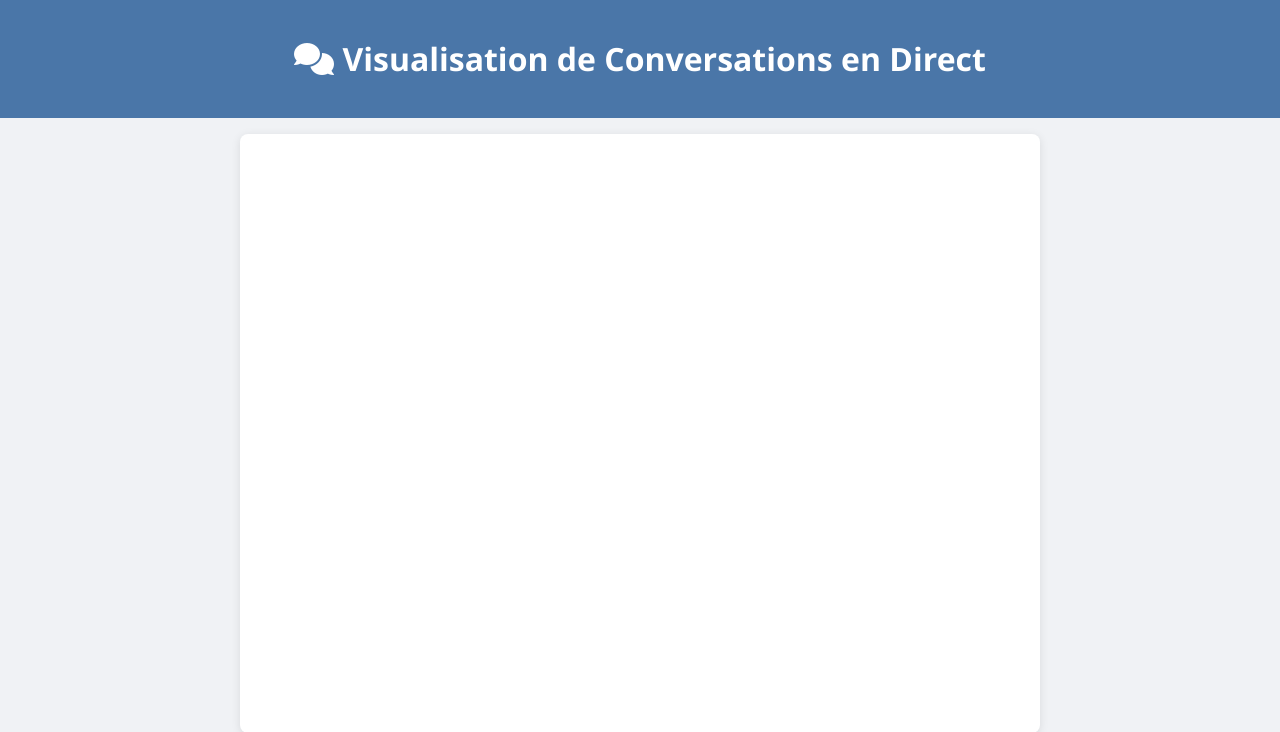
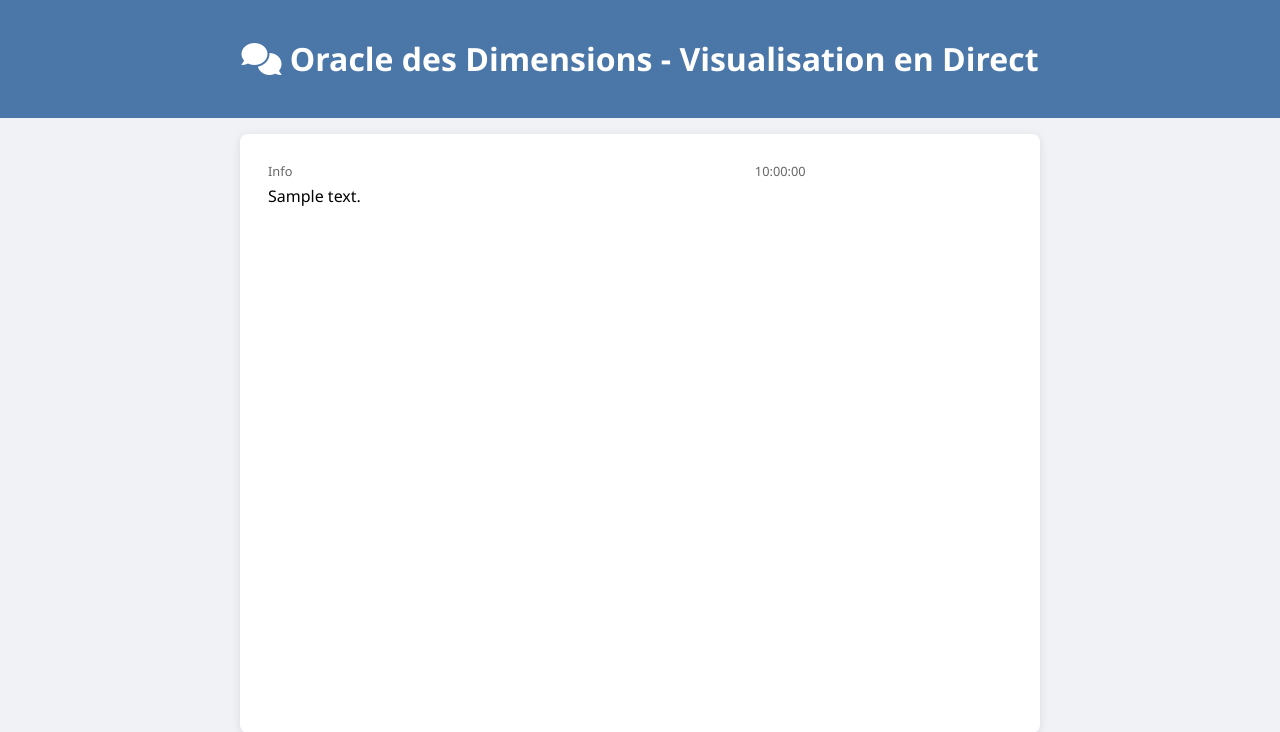
Before and after one commit to CLLC-8/live-conversation-viewer, a Flask app: page / in a window 1280 px wide. Shown: the top 732 px of the page. Run offline with Flask 2, Linux system fonts and the light colour scheme; a database or web service that is not in the repository returns one stand-in record (values such as "Sample title"); some libraries are stand-ins or nearby versions.

Commit message:
Update index.html

```diff
--- a/templates/index.html
+++ b/templates/index.html
@@ -1,10 +1,9 @@
-<!-- templates/index.html -->
 <!DOCTYPE html>
 <html lang="fr">
 <head>
     <meta charset="UTF-8">
     <meta name="viewport" content="width=device-width, initial-scale=1.0">
-    <title>Visualisation de Conversations en Direct</title>
+    <title>Oracle des Dimensions - Visualisation en Direct</title>
     <link href="https://cdnjs.cloudflare.com/ajax/libs/font-awesome/6.0.0-beta3/css/all.min.css" rel="stylesheet">
     <style>
         body {
@@ -114,12 +113,24 @@
 </head>
 <body>
     <header>
-        <h1><i class="fas fa-comments"></i> Visualisation de Conversations en Direct</h1>
+        <h1><i class="fas fa-comments"></i> Oracle des Dimensions - Visualisation en Direct</h1>
     </header>
 
     <div class="container">
         <div class="chat-container" id="chatContainer">
-            <!-- Les messages seront insérés ici par JavaScript -->
+            <!-- Affichage de l'historique des messages -->
+            {% if history %}
+                {% for message in history %}
+                    <div class="message {{ message.type }}-message">
+                        <div class="message-header">
+                            <span>{{ 'Utilisateur' if message.type == 'user' else ('Système' if message.type == 'system' else 'Info') }}</span>
+                            <span>{{ message.timestamp.strftime('%H:%M:%S') }}</span>
+                        </div>
+                        <div class="message-content">{{ message.content }}</div>
+                    </div>
+                {% endfor %}
+            {% endif %}
+            <!-- Les nouveaux messages seront ajoutés ici -->
         </div>
 
         <div class="status" id="connectionStatus">
@@ -156,7 +167,7 @@
             // Créer le contenu du message
             messageDiv.innerHTML = `
                 <div class="message-header">
-                    <span>${data.type === 'user' ? 'Utilisateur' : (data.type === 'system' ? 'Système' : 'Info')}</span>
+                    <span>${data.type === 'user' ? 'Utilisateur' : (data.type === 'system' ? 'Oracle' : 'Info')}</span>
                     <span>${data.timestamp}</span>
                 </div>
                 <div class="message-content">${data.content}</div>
@@ -168,6 +179,11 @@
             // Faire défiler vers le bas pour voir le nouveau message
             chatContainer.scrollTop = chatContainer.scrollHeight;
         });
+
+        // Faire défiler vers le bas au chargement initial
+        window.onload = function() {
+            chatContainer.scrollTop = chatContainer.scrollHeight;
+        };
     </script>
 </body>
 </html>
```
